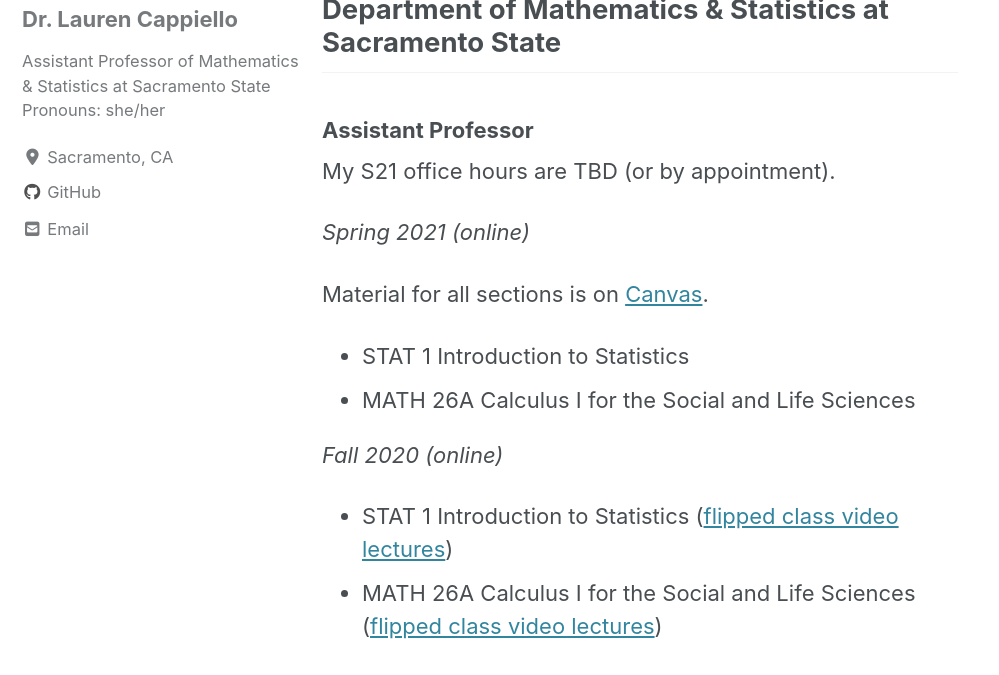
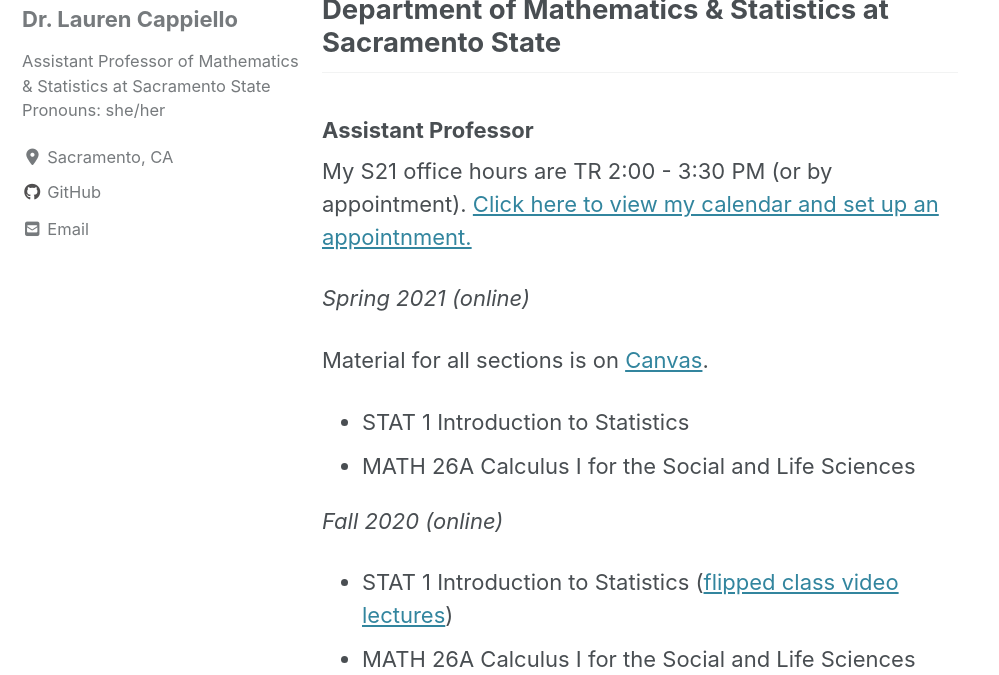
Before and after one commit to lgpcappiello/lgpcappiello.github.io, a Jekyll site: the page built from teaching/index.md, in a window 1280 px wide and 900 px high, cut to the strip 225-900 px from the top of the window. Shown: the whole strip, without its empty margins (0-999 px from the left). Built offline with Jekyll 4.4.1, drawn with Linux system fonts in a browser that asks for light colours; cached includes are drawn as plain includes; nearby versions of some CDN libraries; a script bundle is joined from its source files by our own code; library files that are not in the unit come from our copies.

Commit message:
Update index.md

```diff
--- a/teaching/index.md
+++ b/teaching/index.md
@@ -7,7 +7,7 @@
 
 ## Department of Mathematics & Statistics at Sacramento State
 ### Assistant Professor
-My S21 office hours are TBD (or by appointment).
+My S21 office hours are TR 2:00 - 3:30 PM (or by appointment). <a href="https://calendly.com/lcappiello/30min">Click here to view my calendar and set up an appointnment.</a>
 
 *Spring 2021 (online)*
 
```
